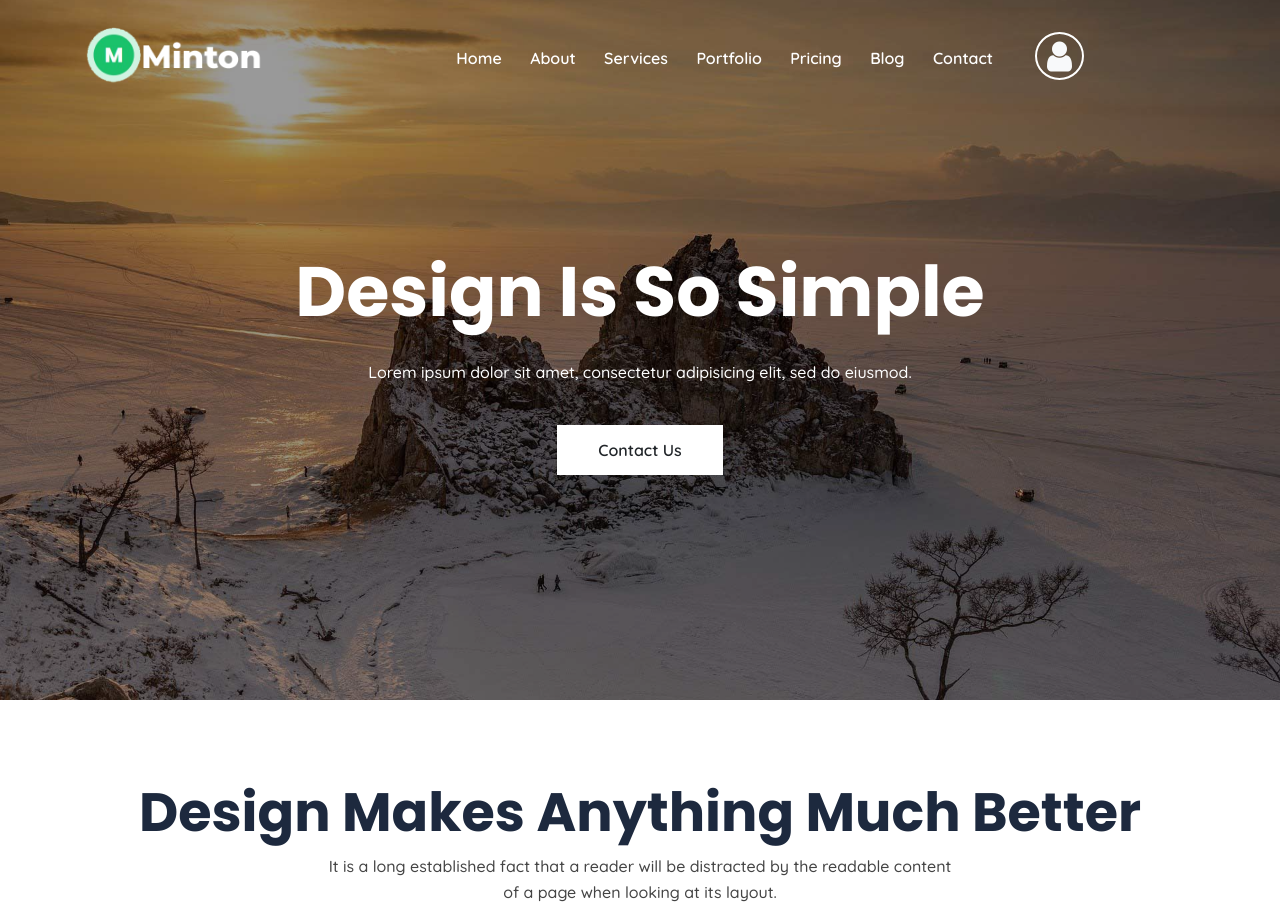
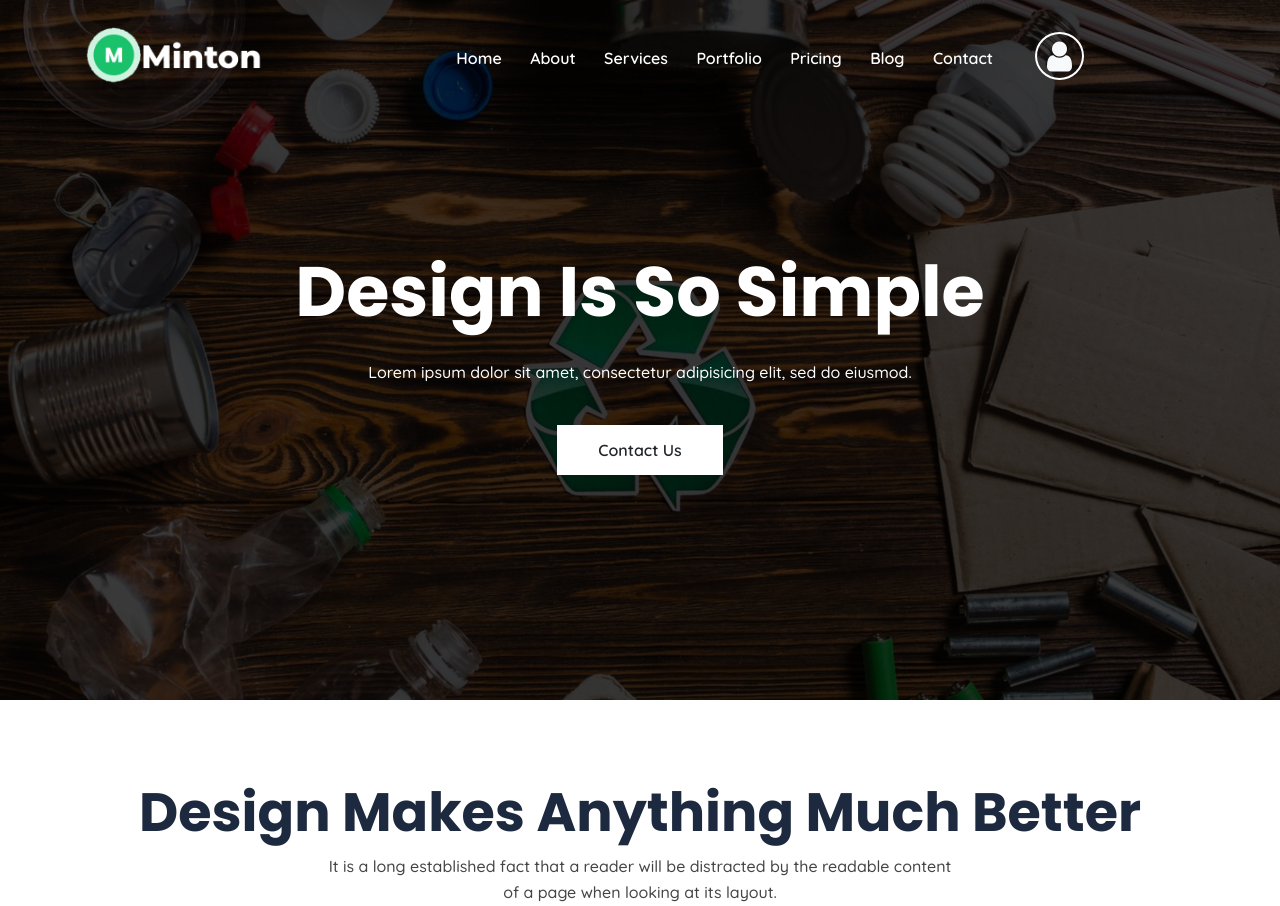
Before and after one commit to dwebworks24/recyclebandi-onepage, a Django app: template templates/uifiles/main-home.html in a window 1280 px wide. Shown: the top 906 px of the page. Run offline with Django 5.2, Linux system fonts and the light colour scheme; the template is opened without the code that fills it, so the values that code supplies are empty; some libraries are stand-ins or nearby versions.

Commit message:
fixed home

```diff
--- a/static/main_assets/css/style.css
+++ b/static/main_assets/css/style.css
@@ -2017,7 +2017,7 @@ font-weight: 600;
 
 
 .home_bg{
-	background-image: url(../img/bg/topbanner.png);
+	background-image: url(../img/bg/topbanner.png) !important;
 	background-size:cover;
 	background-position: center center;
 
--- a/templates/uifiles/main-home.html
+++ b/templates/uifiles/main-home.html
@@ -93,7 +93,7 @@
 		<!-- END NAVBAR -->
 
 		<!-- START HOME -->
-		<section data-stellar-background-ratio="0.3" id="home" class="home_bg" style="background-image: url({% static 'main_assets/img/bg/parallax-bg.jpg' %});  background-size:cover; background-position: center center;">
+		<section data-stellar-background-ratio="0.3" id="home" class="home_bg">
 			<div class="container">
 				<div class="row">
 				  <div class="col-lg-12 col-sm-12 col-xs-12 text-center">
```
